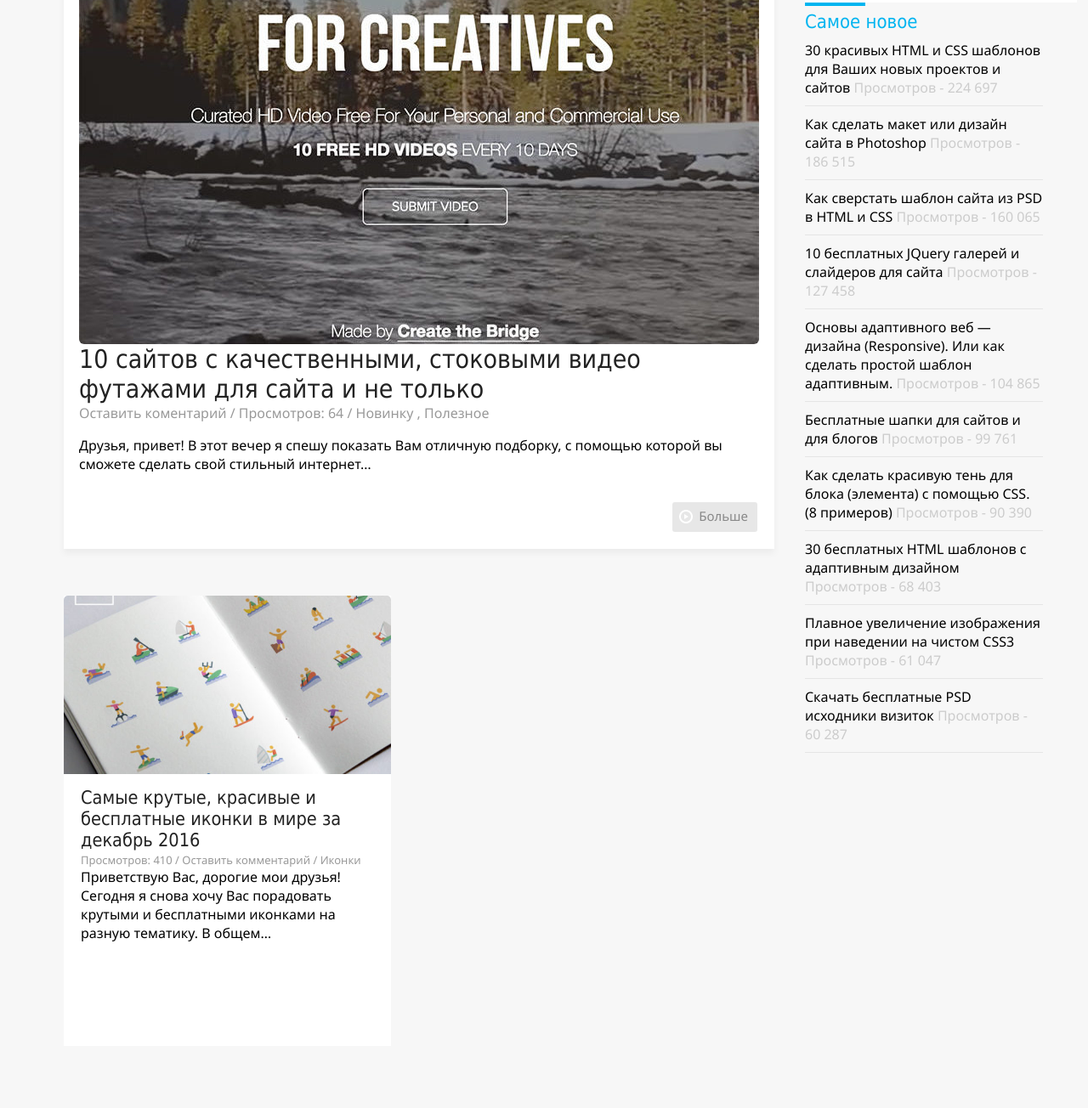
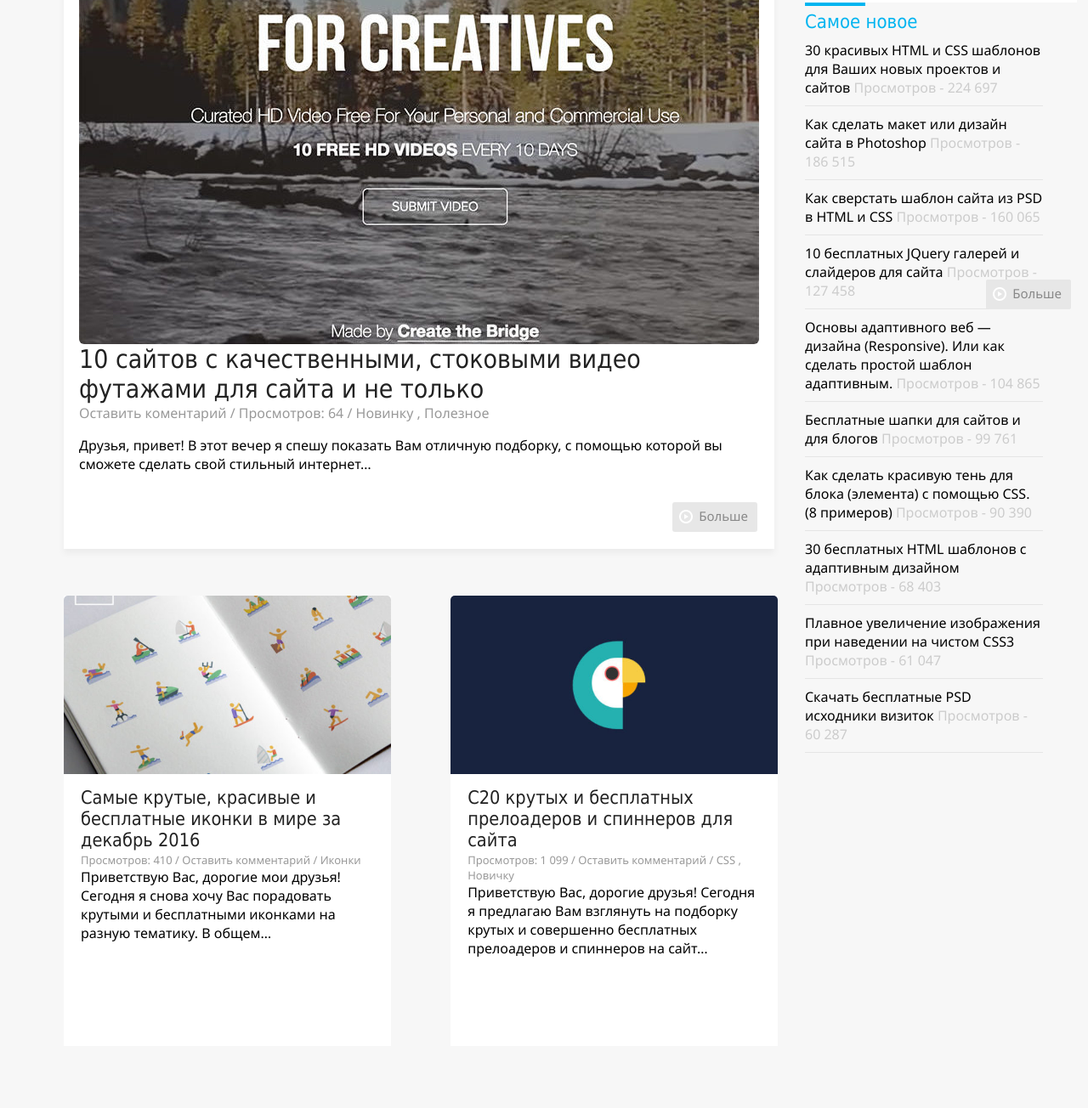
Before and after one commit to Balatsir/Balatsir.github.io, a plain HTML site: page index.html in a window 1280 px wide. Shown: the part 416-1720 px from the top of the page at 85% size. Drawn offline with Linux system fonts and the light colour scheme.

Commit message:
New sm post box

```diff
--- a/index.html
+++ b/index.html
@@ -26,7 +26,7 @@
 					<strong>
 						Друзья
 					</strong>
-				<a>
+				</a>
 			</li>
 			<li>
 				<a href="">
@@ -224,6 +224,7 @@
 			</div>
 		</div>
 	</div>
+	<div class="sm-box">
 		<div class="sm-post-box">
 			<img src="images/sm-post-1.jpg">
 			<h2>
@@ -242,15 +243,42 @@
 			<div class="sm-post-pr">
 				Приветствую Вас, дорогие мои друзья! Сегодня я снова хочу Вас порадовать крутыми и бесплатными иконками на разную тематику. В общем…
 			</div>
+			<a class="sm-link-more">
+				Больше
+			</a>
+		</div>
+		<div class="sm-post-box">
+			<img src="images/123456.jpg">
+			<h2>
+				<a>С20 крутых и бесплатных прелоадеров и спиннеров для сайта</a>
+			</h2>
+			<div class="sm-info">
+				Просмотров: 1 099 /
+				<a>
+					Оставить комментарий
+				</a>
+				/
+				<a>
+					CSS
+				</a>
+				,
+				<a>
+					Новичку
+				</a>
+			</div>
+			<div class="sm-post-pr" >
+				Приветствую Вас, дорогие друзья! Сегодня я предлагаю Вам взглянуть на подборку крутых и совершенно бесплатных прелоадеров и спиннеров на сайт…
+			</div>
+			<a class="sm-link-more">
+				Больше
+			</a>
+		</div>
 	</div>
 	<div class="footer">
 		<div class="logf">
 			<a href="">
 				<img src="images/123.png">
 			</a>
-			<div>
-
-			</div>
 		</div>
 		<ul class="bottom-menu-right">
 			<li>
--- a/style/4 site 1.2.css
+++ b/style/4 site 1.2.css
@@ -69,12 +69,20 @@ a.post-boxt:hover {
     background: #00b4f0 url(../images/linkMore.png) 13px 9px no-repeat;
     color: #fff;
 }
+.sm-box {
+    display: block;
+    margin: 55px 0 0 75px;
+    height: 600px;
+}
 .sm-post-box {
     background-color: white;
     height: 530px;
     width: 385px;
-    margin: 55px 0 0 75px;
     overflow: hidden;
+    display: inline-block;
+}
+.sm-post-box:nth-child(2n) {
+    margin-left: 66px;
 }
 .sm-post-box img {
     max-width: 100%;
@@ -115,6 +123,23 @@ a.sm-info:hover {
 .sm-post-pr {
     color: black;
     padding: 0 20px 0px 20px;
+}
+.sm-link-more {
+    overflow: hidden;
+    border-radius: 3px;
+    background: #e7e7e7 url(../images/linkMore.png) 8px 9px no-repeat;
+    position: absolute;
+    right: 20px;
+    bottom: 20px;
+    font-weight: 500;
+    color: #888;
+    font-size: 15px;
+    padding: 6px 11px 9px 31px;
+    transition: all 0.3s 0.01s ease;
+}
+.sm-link-more:hover {
+    background: #00b4f0 url(../images/linkMore.png) 13px 9px no-repeat;
+    color: #fff;
 }
 .more-box {
     height: 65px;
```
Lines whose indentation alone changed are shown as unchanged.
